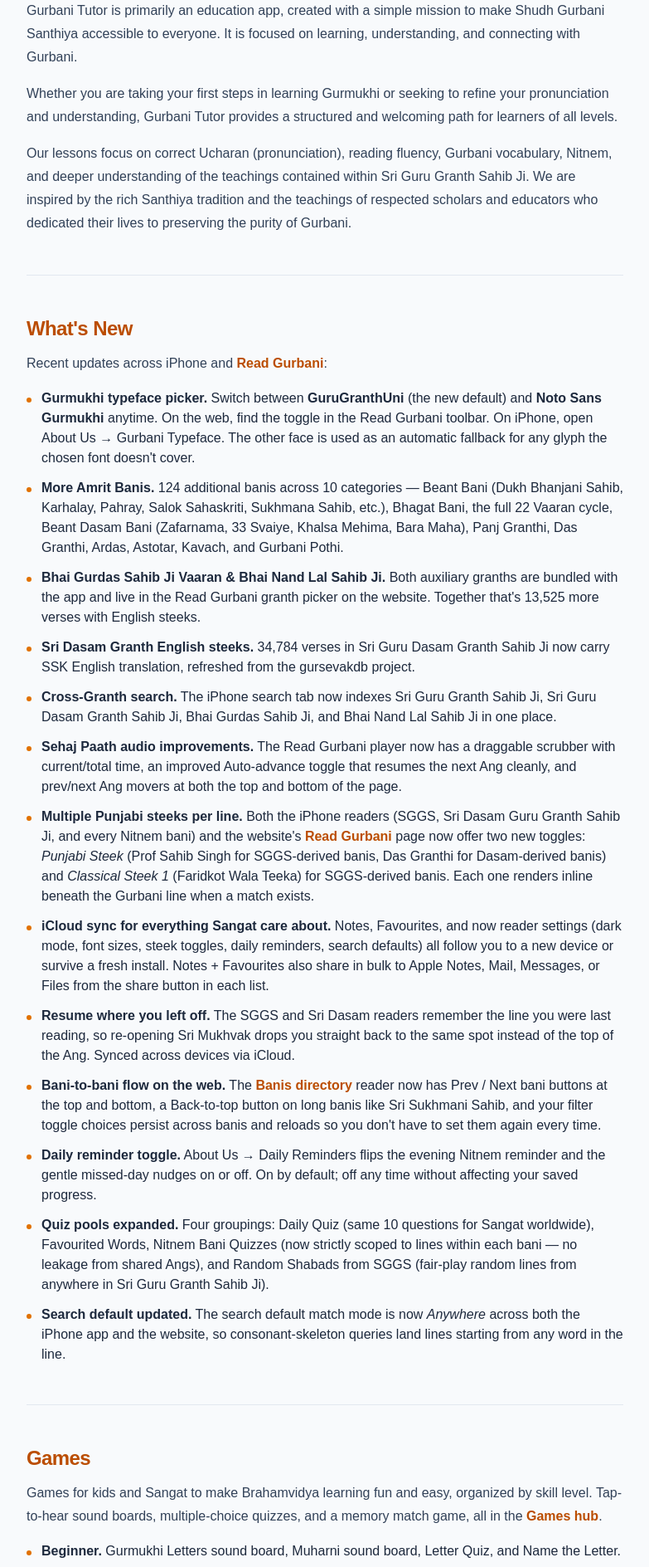
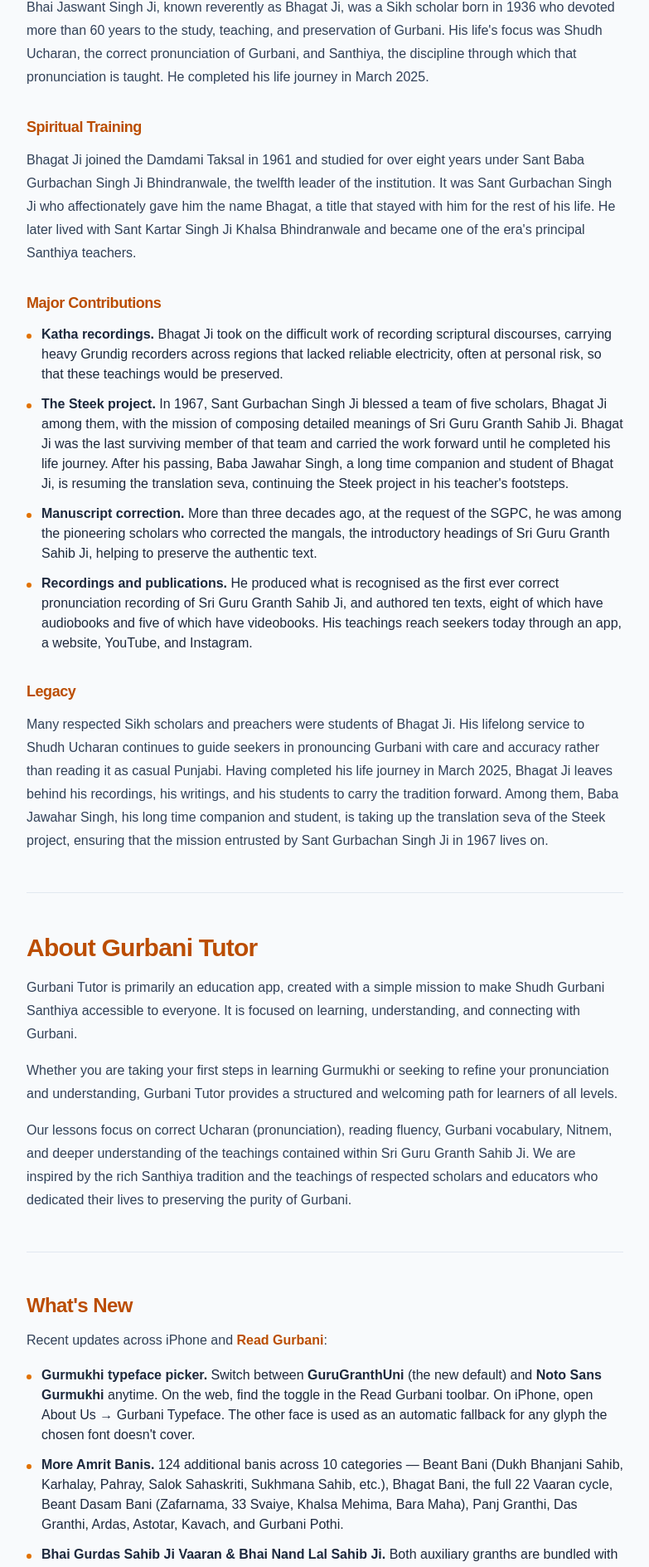
Before and after one commit to gurprasaadgursevak/gurbanitutor-com, a Next.js app: page /about in a window 1280 px wide. Shown: the part 1451-3339 px from the top of the page at 83% size, without its empty margins (248-1031 px from the left). Built offline with nearby package versions, Linux system fonts and the light colour scheme.

Commit message:
Bhagat Ji

```diff
--- a/src/app/about/page.tsx
+++ b/src/app/about/page.tsx
@@ -110,6 +110,82 @@
             This app is based on and inspired by the tireless seva of Sachkhandwasi ਗੁਰਮੁਖਿ
             ਅਪਰਸ Bhagat Jaswant Singh Ji (Daudhar), student of Sriman Sant Gyani Gurbachan
             Singh Sahib Khalsa, and Baba Jawahar Singh Ji (Chaminda).
+          </p>
+        </section>
+
+        <hr className="my-12 border-slate-200" />
+
+        {/* Bhagat Jaswant Singh Ji biography */}
+        <section>
+          <h2 className="text-xl font-semibold tracking-tight text-amber-700 sm:text-2xl">
+            Bhagat Jaswant Singh Ji (1936 to March 2025)
+          </h2>
+          <p className="mt-4 leading-7 text-slate-700">
+            Bhai Jaswant Singh Ji, known reverently as Bhagat Ji, was a Sikh scholar born in
+            1936 who devoted more than 60 years to the study, teaching, and preservation of
+            Gurbani. His life's focus was Shudh Ucharan, the correct pronunciation of
+            Gurbani, and Santhiya, the discipline through which that pronunciation is taught.
+            He completed his life journey in March 2025.
+          </p>
+
+          <h3 className="mt-8 text-lg font-semibold tracking-tight text-amber-700">
+            Spiritual Training
+          </h3>
+          <p className="mt-3 leading-7 text-slate-700">
+            Bhagat Ji joined the Damdami Taksal in 1961 and studied for over eight years
+            under Sant Baba Gurbachan Singh Ji Bhindranwale, the twelfth leader of the
+            institution. It was Sant Gurbachan Singh Ji who affectionately gave him the
+            name Bhagat, a title that stayed with him for the rest of his life. He later
+            lived with Sant Kartar Singh Ji Khalsa Bhindranwale and became one of the era's
+            principal Santhiya teachers.
+          </p>
+
+          <h3 className="mt-8 text-lg font-semibold tracking-tight text-amber-700">
+            Major Contributions
+          </h3>
+          <ul className="mt-3 space-y-3 text-slate-700">
+            <GoldDotItem>
+              <span className="font-semibold">Katha recordings.</span> Bhagat Ji took on the
+              difficult work of recording scriptural discourses, carrying heavy Grundig
+              recorders across regions that lacked reliable electricity, often at personal
+              risk, so that these teachings would be preserved.
+            </GoldDotItem>
+            <GoldDotItem>
+              <span className="font-semibold">The Steek project.</span> In 1967, Sant
+              Gurbachan Singh Ji blessed a team of five scholars, Bhagat Ji among them, with
+              the mission of composing detailed meanings of Sri Guru Granth Sahib Ji. Bhagat
+              Ji was the last surviving member of that team and carried the work forward
+              until he completed his life journey. After his passing, Baba Jawahar Singh, a
+              long time companion and student of Bhagat Ji, is resuming the translation
+              seva, continuing the Steek project in his teacher's footsteps.
+            </GoldDotItem>
+            <GoldDotItem>
+              <span className="font-semibold">Manuscript correction.</span> More than three
+              decades ago, at the request of the SGPC, he was among the pioneering scholars
+              who corrected the mangals, the introductory headings of Sri Guru Granth Sahib
+              Ji, helping to preserve the authentic text.
+            </GoldDotItem>
+            <GoldDotItem>
+              <span className="font-semibold">Recordings and publications.</span> He
+              produced what is recognised as the first ever correct pronunciation recording
+              of Sri Guru Granth Sahib Ji, and authored ten texts, eight of which have
+              audiobooks and five of which have videobooks. His teachings reach seekers
+              today through an app, a website, YouTube, and Instagram.
+            </GoldDotItem>
+          </ul>
+
+          <h3 className="mt-8 text-lg font-semibold tracking-tight text-amber-700">
+            Legacy
+          </h3>
+          <p className="mt-3 leading-7 text-slate-700">
+            Many respected Sikh scholars and preachers were students of Bhagat Ji. His
+            lifelong service to Shudh Ucharan continues to guide seekers in pronouncing
+            Gurbani with care and accuracy rather than reading it as casual Punjabi. Having
+            completed his life journey in March 2025, Bhagat Ji leaves behind his
+            recordings, his writings, and his students to carry the tradition forward.
+            Among them, Baba Jawahar Singh, his long time companion and student, is taking
+            up the translation seva of the Steek project, ensuring that the mission
+            entrusted by Sant Gurbachan Singh Ji in 1967 lives on.
           </p>
         </section>
 
@@ -246,6 +322,48 @@
               iPhone app and the website, so consonant-skeleton queries land lines
               starting from any word in the line.
             </GoldDotItem>
+            <GoldDotItem>
+              <span className="font-semibold">Hukamnama picker (iPhone).</span> Tap
+              Hukamnama on Home and pick Sri Guru Granth Sahib Ji or Sri Dasam
+              Granth Sahib Ji. The reader opens on a random ang in a temporary
+              session so it doesn't disturb the ang you were already studying.
+              First time? Start from the bottom shabad (or the first complete
+              shabad you come across as you scroll up), the same etiquette used
+              when receiving Hukam in person.
+            </GoldDotItem>
+            <GoldDotItem>
+              <span className="font-semibold">Extra Nitnem from the Amrit Bani
+              Gutka (iPhone).</span> Open the Nitnem checklist → Add Banis → Browse
+              Amrit Bani Gutka to pick from 124 banis across 10 categories. Added
+              banis show up on the Nitnem ring (so 7 + 1 reads as 8 of 8 today)
+              and contribute to your streak going forward, without retroactively
+              breaking past days.
+            </GoldDotItem>
+            <GoldDotItem>
+              <span className="font-semibold">Abhiyas inline Undo (iPhone).</span>{" "}
+              Every Abhiyas Log row has an inline Undo button so you can drop the
+              last count without opening the counter sheet. The Abhiyas Challenge
+              counter card adds an Undo Last button too, and Reset Progress /
+              Delete Challenge are tucked behind the ellipsis menu in the top-right
+              with confirmation prompts so they're hard to tap by accident.
+            </GoldDotItem>
+            <GoldDotItem>
+              <span className="font-semibold">Game stats system (iPhone).</span>{" "}
+              Every game now tracks your Best Score and a Daily Streak flame, with
+              an optional speed bonus. Hitting 100, 500, 1,000, or 5,000 lifetime
+              correct answers in any game brings up a Milestone Shabad card as a
+              small reward.
+            </GoldDotItem>
+            <GoldDotItem>
+              <span className="font-semibold">More archival Literature (iPhone).</span>{" "}
+              Resources now points to additional treasured Gurmat reads from
+              archive.org: Sri Dasam Granth Sahib Ji (Braham Dev Ji and Mehron
+              steeks), Tarna Dal Nitnem Gutka, Dussehra Mahatam Pothi, Gurmukh
+              Darshan by Giani Kirpal Singh Ji, the Taksali Steek Pehli Pothi
+              (Sri Guru Granth Sahib Ji) by Sant Gurbachan Singh Ji Bhindranwale,
+              Gurmukh Parkash by Sant Gurbachan Singh Ji, and Sampooran Sarab Loh
+              Granth.
+            </GoldDotItem>
           </ul>
         </section>
 
@@ -265,18 +383,25 @@
           </p>
           <ul className="mt-4 space-y-3 text-slate-700">
             <GoldDotItem>
-              <span className="font-semibold">Beginner.</span> Gurmukhi Letters
-              sound board, Muharni sound board, Letter Quiz, and Name the
-              Letter.
+              <span className="font-semibold">Best Score, Streaks, and Milestone Shabads.</span>{" "}
+              Every game now tracks your Best Score and a Daily Streak flame, with an optional
+              speed bonus you can toggle on or off when you want pure accuracy. Cross 100, 500,
+              1,000, or 5,000 lifetime correct answers in any game and a Milestone Shabad card
+              appears as a small reward from Nitnem.
             </GoldDotItem>
             <GoldDotItem>
-              <span className="font-semibold">Intermediate.</span> First Letter
-              Match, Memory Match (with a timer to beat), and Akhar Sound Race.
+              <span className="font-semibold">Beginner.</span> Gurmukhi Letters sound board,
+              Muharni sound board (with By Letter / By Lag toggle), Name the Letter, Letter
+              Quiz, and Muharni Quiz.
             </GoldDotItem>
             <GoldDotItem>
-              <span className="font-semibold">Advanced.</span> Tukh Completion
-              (fill in the blank, or pick the odd-one-out for Jaap Sahib lines)
-              and Bani Identifier.
+              <span className="font-semibold">Intermediate.</span> First Letter Match, Memory
+              Match (with a timer to beat), Akhar Sound Race, and Gurbani Scrabble.
+            </GoldDotItem>
+            <GoldDotItem>
+              <span className="font-semibold">Advanced.</span> Tukh Completion (fill in the
+              blank, or pick the odd-one-out for Jaap Sahib lines, with a per-bani source
+              drill-down), Bani Identifier, Sentence Unscramble, and Punctuation Master.
             </GoldDotItem>
           </ul>
         </section>
--- a/src/app/games/page.tsx
+++ b/src/app/games/page.tsx
@@ -13,9 +13,9 @@
 
 const BEGINNER: GameTile[] = [
   { href: "/games/letters", title: "Gurmukhi Letters", body: "Tap any of the 35 letters to hear the pronunciation." },
-  { href: "/games/muharni", title: "Muharni Sound Board", body: "Tap a row to hear the full chant for that consonant." },
+  { href: "/games/muharni", title: "Muharni Sound Board", body: "Tap a consonant to open its primer with all 12 lag forms, or switch to By Lag to drill one mark across every consonant." },
+  { href: "/games/name-the-letter", title: "Name the Letter", body: "See a Gurmukhi letter, pick its English name from four options." },
   { href: "/games/quiz", title: "Letter Quiz", body: "Hear a letter, pick the matching Gurmukhi from four options." },
-  { href: "/games/name-the-letter", title: "Name the Letter", body: "See a Gurmukhi letter, pick its English name from four options." },
 ];
 
 const INTERMEDIATE: GameTile[] = [
--- a/src/app/search/page.tsx
+++ b/src/app/search/page.tsx
@@ -386,7 +386,7 @@
           <p className="mt-2 max-w-3xl text-slate-600">
             {loading
               ? "Loading the four Granths..."
-              : "Search by Gurmukhi (Contains, First Letters, Anywhere) or by English meaning across all four Granths."}
+              : "Search by Gurmukhi (Exactly, Contains, First Letters, Anywhere) or by English meaning across all four Granths."}
           </p>
         </div>
 
@@ -481,10 +481,12 @@
             <span>
               {lang === "gurmukhi" ? (
                 <>
-                  <strong>Contains</strong> matches the exact text or consonants without
-                  vowels. <strong>First Letters</strong> matches first consonants of each word
-                  starting from the line's first word. <strong>Anywhere</strong> matches first
-                  consonants of a consecutive run of words from any position.
+                  <strong>Exactly</strong> matches the standalone word, ignoring trailing
+                  visrams and dandis. <strong>Contains</strong> matches the exact text or
+                  consonants without vowels. <strong>First Letters</strong> matches first
+                  consonants of each word starting from the line's first word.{" "}
+                  <strong>Anywhere</strong> matches first consonants of a consecutive run of
+                  words from any position.
                 </>
               ) : (
                 <>Searches across English Steek 1, English Steek 2, and ਅਰਥ.</>
```
